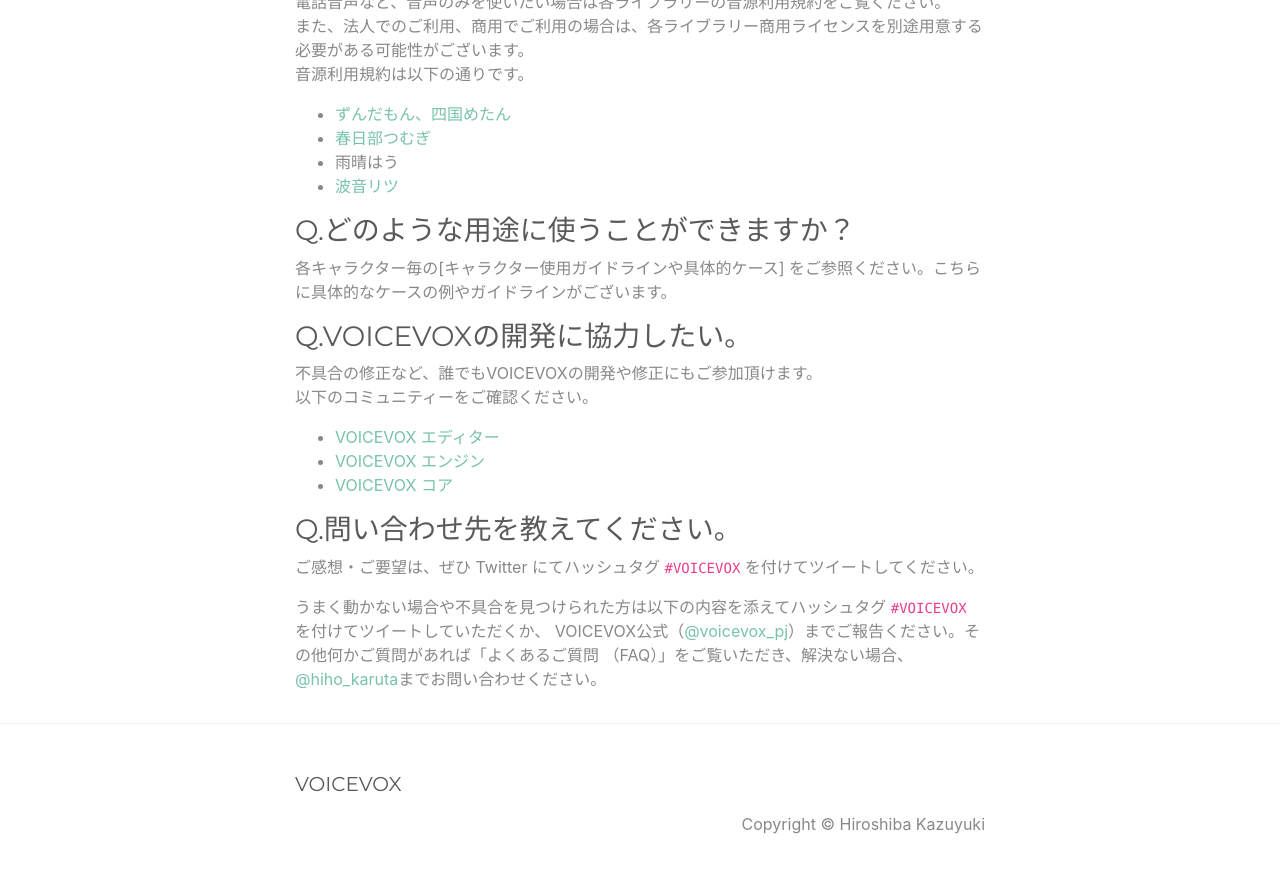
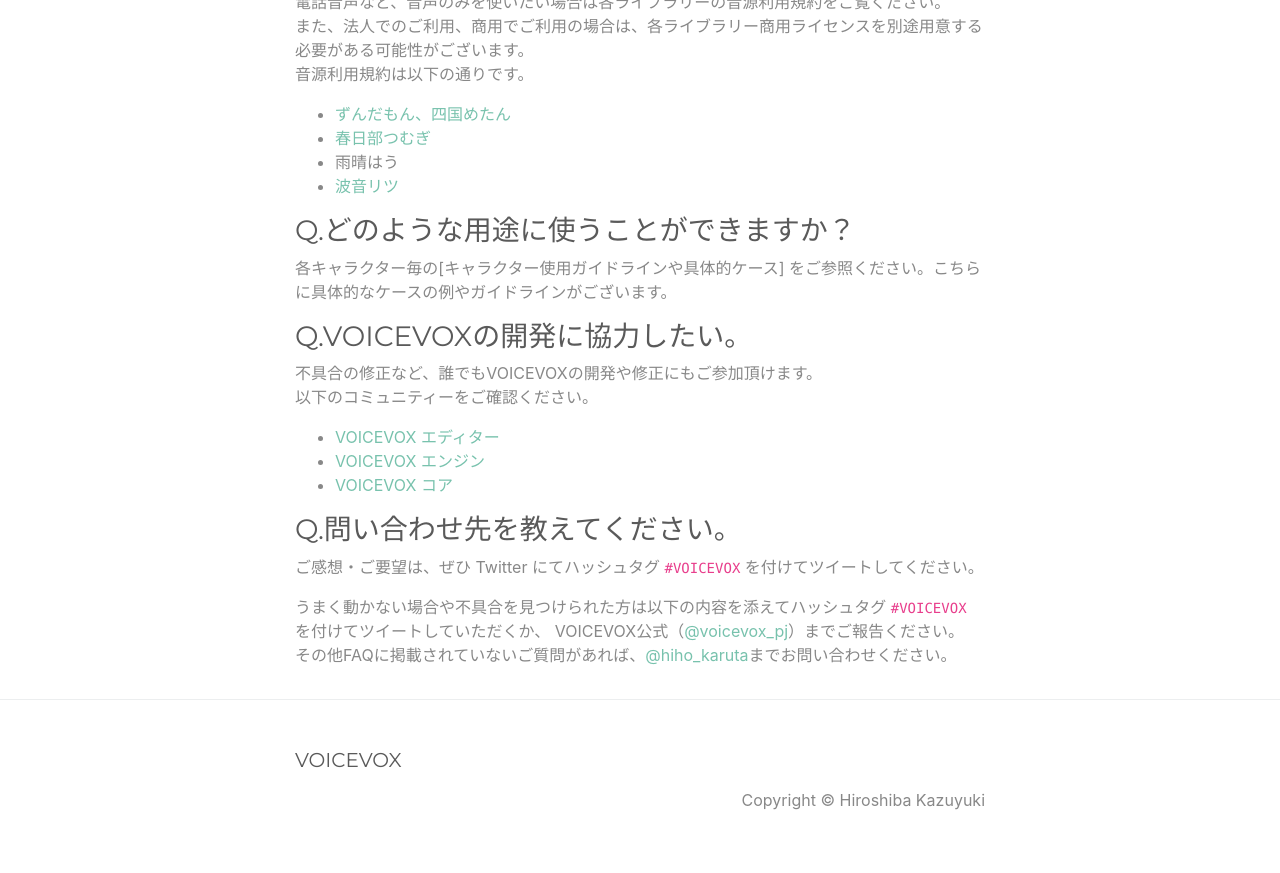
Before and after one commit to Apple-Yuki/VOICEVOX-FAQ-, a Jekyll site: the page built from index.md, in a window 1280 px wide and 900 px high, scrolled down 2656 px. Shown: the top 873 px of the window. Built offline with Jekyll 4.4.1, drawn with Linux system fonts in a browser that asks for light colours; our own code applies the rules of GitHub Pages for plain Markdown files.

Commit message:
Update index.md

```diff
--- a/index.md
+++ b/index.md
@@ -107,4 +107,5 @@ VOICEVOXの通常ライセンスは個人のみに利用を仮定しておりま
 ### Q.問い合わせ先を教えてください。
 ご感想・ご要望は、ぜひ Twitter にてハッシュタグ `#VOICEVOX` を付けてツイートしてください。
 
-うまく動かない場合や不具合を見つけられた方は以下の内容を添えてハッシュタグ `#VOICEVOX` を付けてツイートしていただくか、  VOICEVOX公式（[@voicevox_pj](https://twitter.com/voicevox_pj)）までご報告ください。その他何かご質問があれば「よくあるご質問 （FAQ）」をご覧いただき、解決ない場合、[@hiho_karuta](https://twitter.com/hiho_karuta)までお問い合わせください。
+うまく動かない場合や不具合を見つけられた方は以下の内容を添えてハッシュタグ `#VOICEVOX` を付けてツイートしていただくか、  VOICEVOX公式（[@voicevox_pj](https://twitter.com/voicevox_pj)）までご報告ください。
+その他FAQに掲載されていないご質問があれば、[@hiho_karuta](https://twitter.com/hiho_karuta)までお問い合わせください。
```
